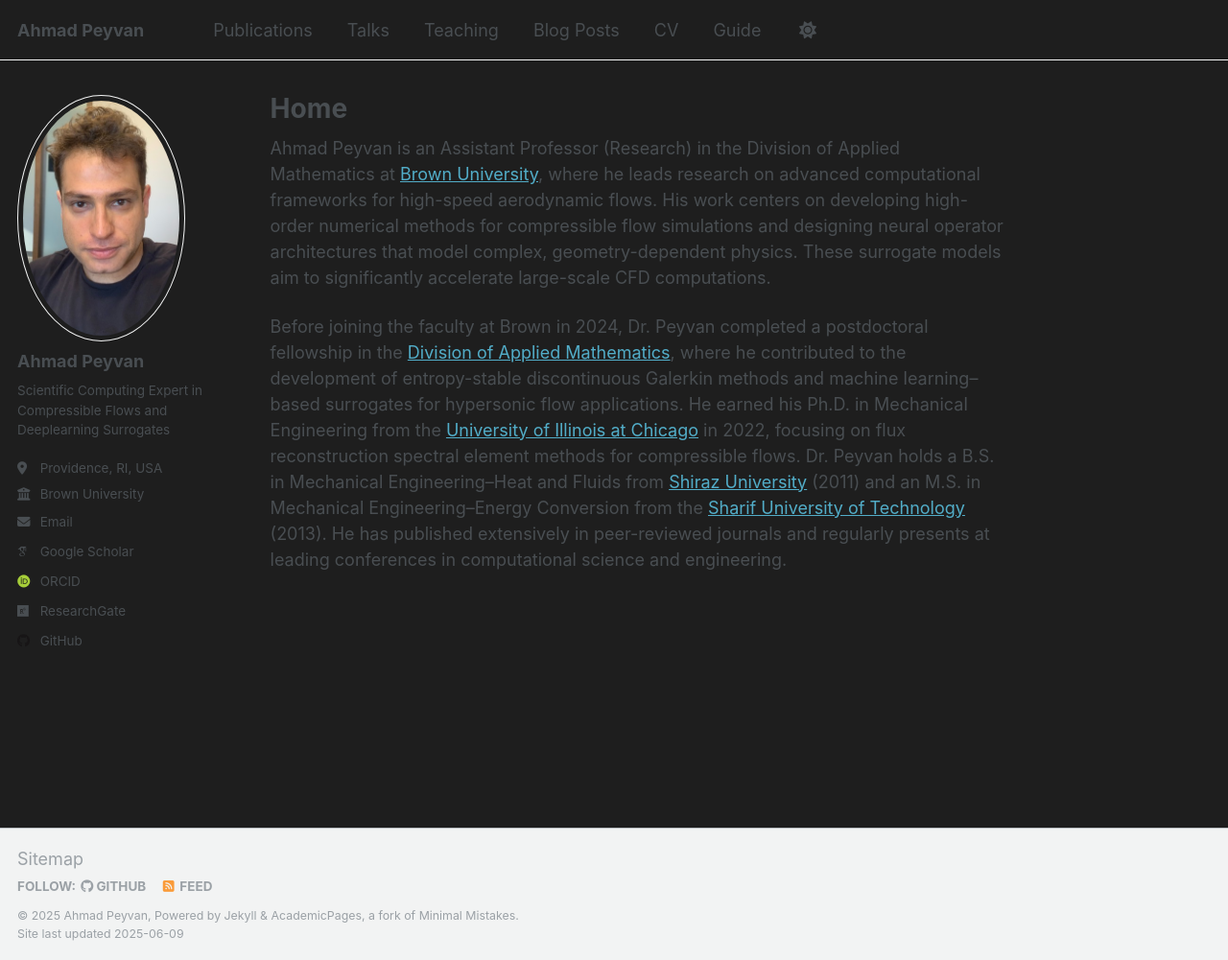
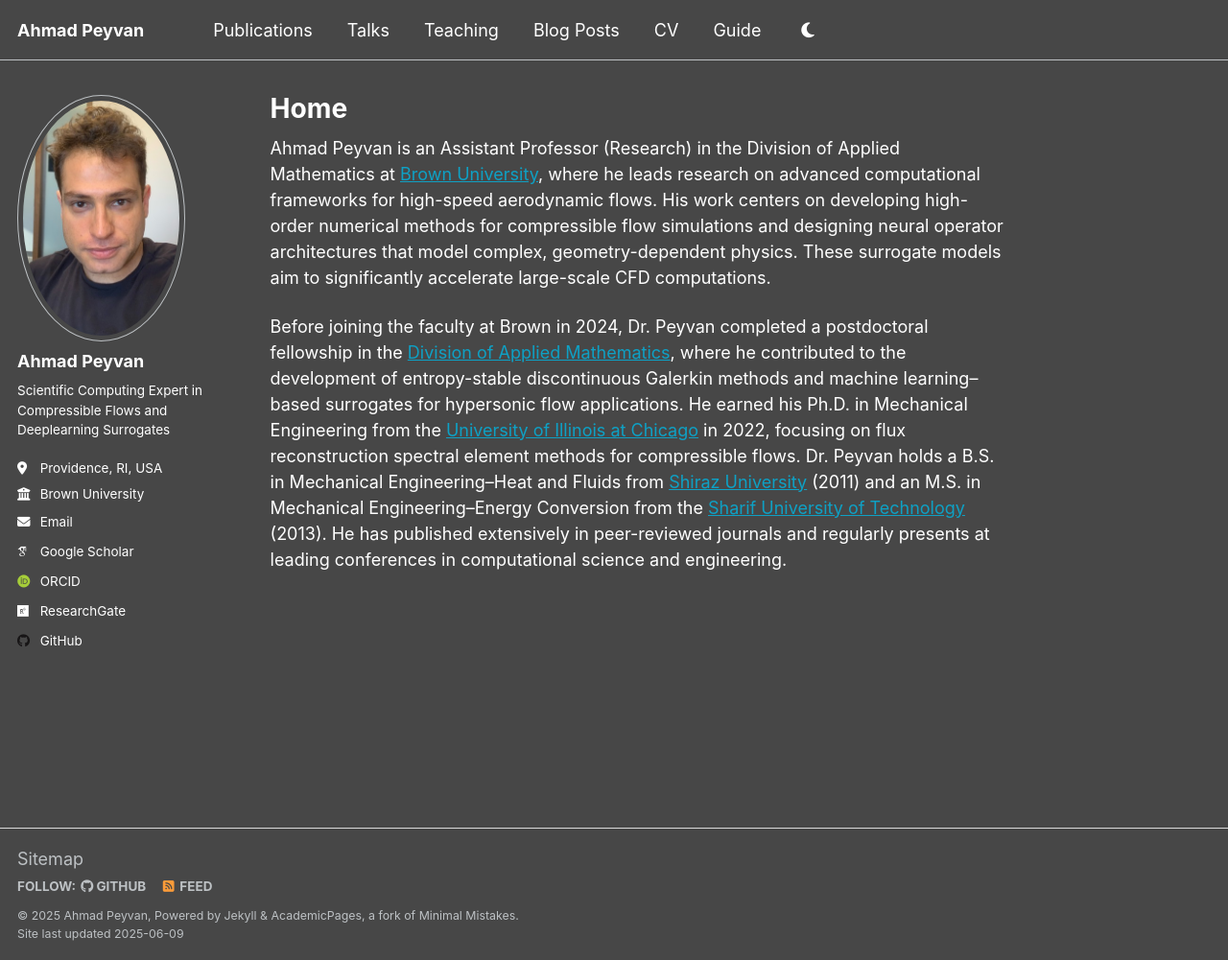
Before and after one commit to ahmadpeyvan/ahmadpeyvan.github.io, a Jekyll site: the page built from _pages/about.md, in a window 1280 px wide and 1001 px high. Shown: the whole window at 96% size. Built offline with Jekyll 4.4.1, drawn with Linux system fonts in a browser that asks for light colours; some web fonts are replaced.

Commit message:
Changing Background color

```diff
--- a/_config.yml
+++ b/_config.yml
@@ -8,7 +8,7 @@
 
 # Basic Site Settings
 locale                   : "en-US"
-site_theme               : "default"
+site_theme               : "dark"
 title                    : "Ahmad Peyvan "
 title_separator          : "-"
 name                     : &name "Ahmad Peyvan"
--- a/_sass/theme/_default.scss
+++ b/_sass/theme/_default.scss
@@ -29,7 +29,7 @@ $sidebar-screen-min-width   : 1024px;
 /* Default light theme for the site */
 :root {
     --global-base-color                 : #{$gray};
-    --global-bg-color                   : #1e1e1e;
+    --global-bg-color                   : #fff;
     --global-footer-bg-color            : #f2f3f3;
     --global-border-color               : #{$lighter-gray};
     --global-dark-border-color          : #bdc1c4;
```
